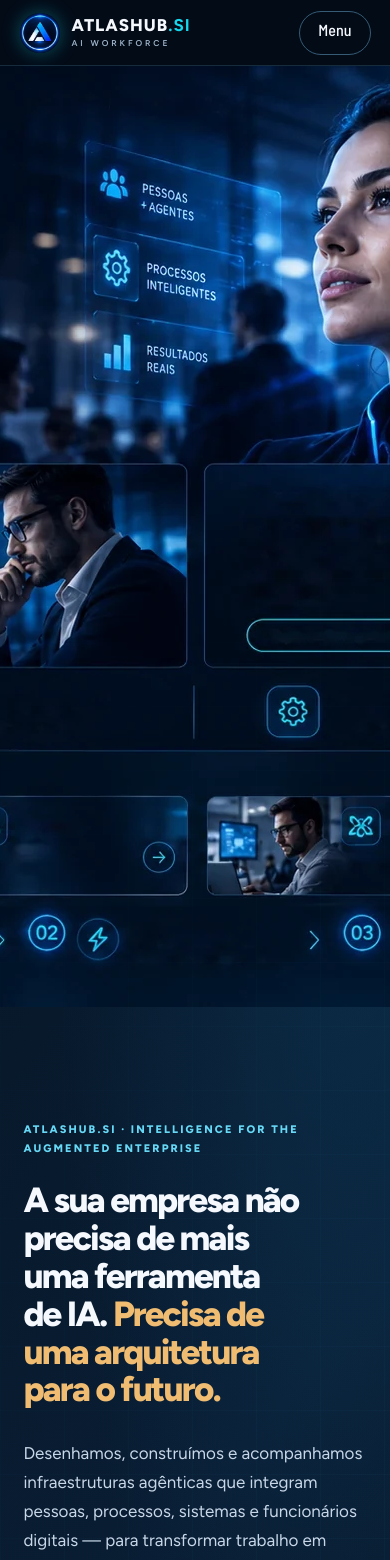
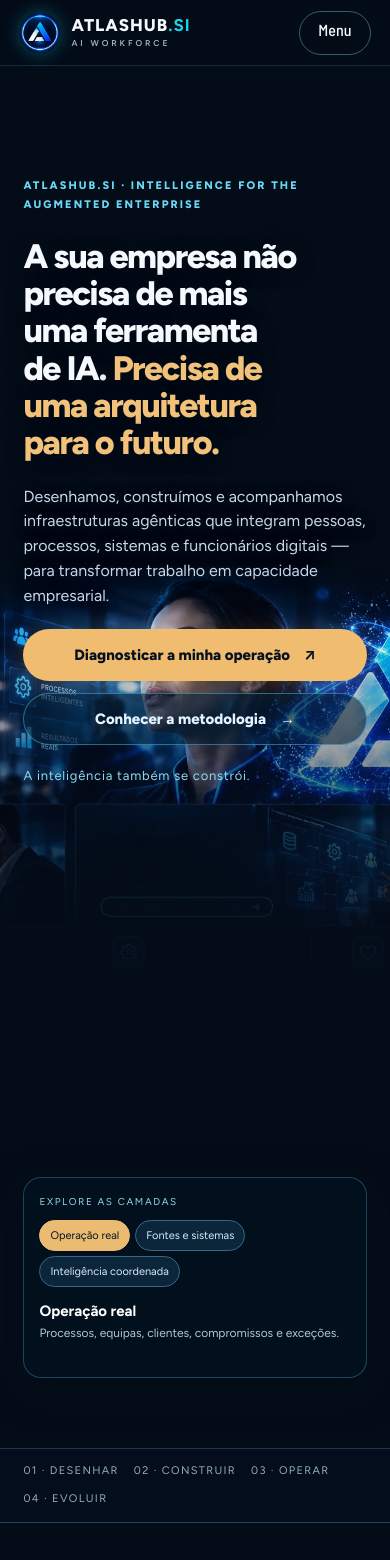
Before and after one commit to atlashub-digital/AtlasHub.Si, a Next.js app: page / in a window 390 px wide. Shown: the top 1560 px of the page. Built offline with nearby package versions, Linux system fonts and the light colour scheme.

Commit message:
style(hero): faithfully frame the original Atlas hologram and agent artwork responsively

```diff
--- a/app/architecture-v2.css
+++ b/app/architecture-v2.css
@@ -70,3 +70,59 @@
 
 .atlas-solution-hero-workforce{--atlas-restored-art:url('/mockups/ai-workforce.webp')}
 .atlas-solution-hero-enterprise{--atlas-restored-art:url('/mockups/enterprise-transformation.webp')}
+
+/* HERO V2.2 — Restore the exact Visual Pack V1 scene.
+ * The approved /mockups/home.webp is a full composition plate; use its
+ * upper region as original photographic artwork, not an unrelated office photo.
+ * Live header and new conversion copy remain semantic and accessible.
+ */
+.arch-hero.arch-hero-restored{isolation:isolate;position:relative;overflow:hidden;background:#040c18;min-height:710px}
+.arch-hero-restored:before{content:none}
+.arch-original-art{position:absolute;inset:0;z-index:0;pointer-events:none;overflow:hidden}
+.arch-original-plate{position:absolute;top:0;left:50%;display:block;width:100%;min-width:1190px;max-width:none;height:auto;transform:translateX(-50%);object-fit:contain;object-position:top center;filter:none}
+.arch-original-shade{position:absolute;inset:0;z-index:1;pointer-events:none;background:
+  linear-gradient(90deg,#040d1bf7 0%,#040d1bdc 24%,#040d1b9c 39%,#040d1b27 58%,#040d1b00 74%),
+  linear-gradient(180deg,rgba(3,12,25,.78) 0px,transparent 105px,transparent 285px,rgba(4,12,24,.40) 400px,#040c18 730px)}
+.arch-hero-restored .arch-inner{position:relative;z-index:2;grid-template-columns:minmax(0,0.94fr) minmax(0,1.06fr);min-height:700px;padding-top:158px;padding-bottom:85px;align-items:start;gap:28px}
+.arch-hero-restored .arch-copy{max-width:680px}
+.arch-hero-restored .arch-copy h1{font-size:clamp(33px,3.45vw,58px);line-height:1.09;letter-spacing:-.042em;max-width:650px;text-shadow:0 2px 18px #030b17d4;margin-bottom:24px}
+.arch-hero-restored .arch-copy h1 em{color:#f2c27b}
+.arch-hero-restored .arch-lead{font-size:clamp(16px,1.18vw,19px);max-width:660px;line-height:1.58;text-shadow:0 2px 15px #030916ec}
+.arch-hero-restored .arch-actions{margin-top:27px}
+.arch-hero-restored .arch-signature{margin-top:22px}
+.arch-hero-restored .arch-visual{position:relative;min-height:460px;align-self:stretch}
+.arch-hero-restored .arch-visual-caption{position:absolute;right:0;bottom:0;width:min(100%,440px);background:#03111fcb;border:1px solid #2b6180a8;box-shadow:0 12px 38px #00101a88;backdrop-filter:blur(12px);margin:0}
+.arch-hero-restored .arch-bottom{position:relative;z-index:2;background:#040e1ccf;border-top-color:#39708b72}
+@media(min-width:1672px){
+  .arch-original-plate{width:100%;min-width:0}
+}
+@media(min-width:1101px) and (max-width:1350px){
+  .arch-hero-restored .arch-inner{grid-template-columns:1fr .88fr}
+  .arch-hero-restored .arch-copy h1{font-size:clamp(34px,3.7vw,51px)}
+  .arch-hero-restored .arch-visual-caption{max-width:365px}
+}
+@media(max-width:1100px){
+  .arch-hero.arch-hero-restored{min-height:0}
+  .arch-hero-restored .arch-inner{grid-template-columns:1fr;max-width:800px;min-height:760px;padding-top:136px;padding-bottom:68px}
+  .arch-hero-restored .arch-copy{max-width:740px}
+  .arch-hero-restored .arch-copy h1{font-size:clamp(38px,5vw,52px);max-width:690px}
+  .arch-original-plate{width:1250px;min-width:1250px;left:24%;transform:translateX(-50%)}
+  .arch-original-shade{background:linear-gradient(90deg,#040c18fc,#040c18e5 55%,#040c1855),linear-gradient(180deg,#040c18cc,transparent 45%,#040c18 90%)}
+  .arch-hero-restored .arch-visual{min-height:190px}
+  .arch-hero-restored .arch-visual-caption{bottom:0;left:0;right:auto;max-width:540px}
+}
+@media(max-width:680px){
+  .arch-hero-restored .arch-inner{display:flex;flex-direction:column;max-width:none;min-height:0;padding-top:111px;padding-bottom:70px;gap:0}
+  .arch-hero-restored .arch-copy{width:100%}
+  .arch-hero-restored .arch-copy h1{font-size:clamp(34px,8vw,44px);letter-spacing:-.043em}
+  .arch-hero-restored .arch-lead{font-size:16px;line-height:1.55}
+  .arch-hero-restored .arch-actions{margin-top:20px}
+  .arch-hero-restored .arch-signature{margin:20px 0 0}
+  .arch-original-art{top:500px;height:440px}
+  .arch-original-plate{top:0;left:-430px;min-width:1000px;width:1000px;transform:none}
+  .arch-original-shade{background:linear-gradient(180deg,#040c18 0px,#040c18 480px,#040c1808 570px,#040c18c9 805px,#040c18 920px)}
+  .arch-hero-restored .arch-visual{margin-top:390px;min-height:0;width:100%}
+  .arch-hero-restored .arch-visual-caption{position:relative;max-width:none;width:100%;bottom:auto}
+  .arch-hero-restored .arch-bottom{padding-top:15px;padding-bottom:17px}
+}
+@media(prefers-reduced-motion:reduce){.arch-hero-restored .arch-original-plate{animation:none;transition:none}}
```
